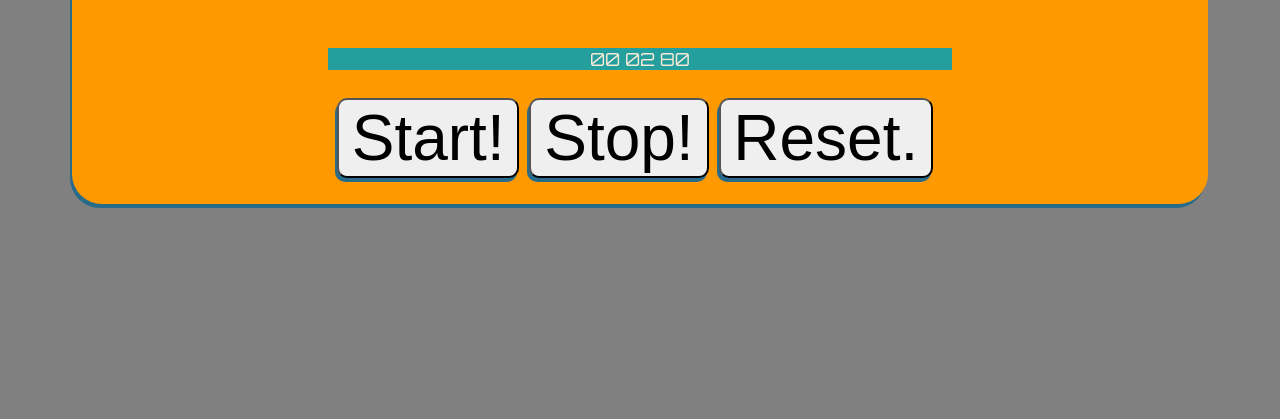
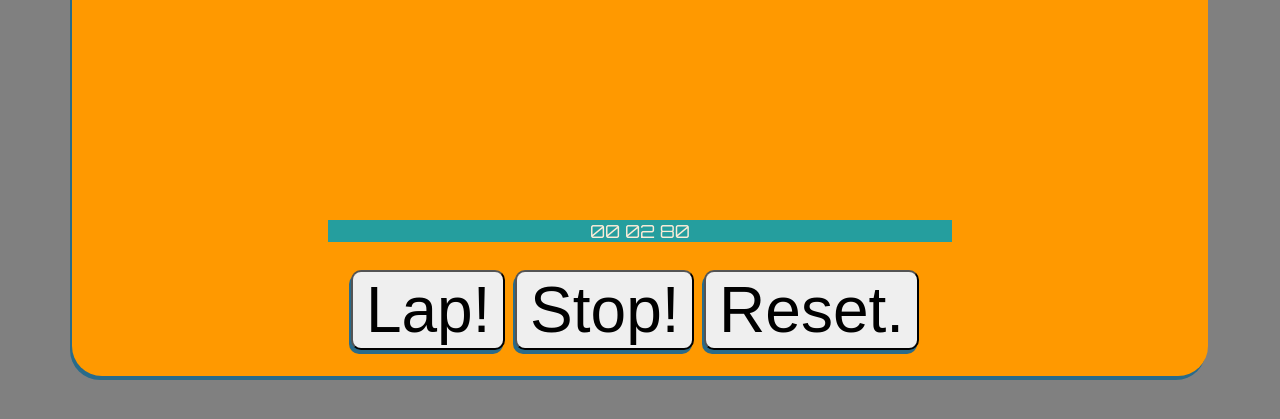
Before and after one commit to ryansonofwilliam/RyzoTestPage, a plain HTML site: page stopwatch/stopwatch.html in a window 1280 px wide. Both pictures are taken after a click on the button "Start!". Shown: the part 343-762 px from the top of the page. Drawn offline with Linux system fonts and the light colour scheme.

Commit message:
Added lap functionality to stopwatch

```diff
--- a/stopwatch/script.js
+++ b/stopwatch/script.js
@@ -1,15 +1,9 @@
 var container = document.getElementById("stop_watch_container");
-current_number = 00;
-
-const resizeOps = () => {
-  document.documentElement.style.setProperty(
-    "--vh",
-    window.innerHeight * 0.01 + "px"
-  );
-};
-
-resizeOps();
-window.addEventListener("resize", resizeOps);
+var current_number = 00;
+var interval;
+var minutes = 0;
+var seconds = 0;
+var lap_number = 0;
 
 //Set the Title
 var title = document.createElement("p");
@@ -22,6 +16,14 @@ var description = document.createElement("p");
 description.setAttribute("class", "description");
 description.innerText = "Vanilla JS Stopwatch";
 container.appendChild(description);
+
+//Create text box for lap times
+var lap_time_container = document.createElement("div");
+var lap_time_list = document.createElement("ul");
+lap_time_container.setAttribute("class", "lap_time_container");
+lap_time_list.setAttribute("class", "lap_time_list");
+lap_time_container.appendChild(lap_time_list);
+container.appendChild(lap_time_container);
 
 //Create a counter container and contents
 var counter_container = document.createElement("div");
@@ -49,32 +51,62 @@ buttons.appendChild(startbtn);
 buttons.appendChild(stopbtn);
 buttons.appendChild(resetbtn);
 
-var interval;
-var minutes = 0;
-var seconds = 0;
-
-// const minute = 1000 * 60;
-// const hour = minute * 60;
-// const day = hour * 24;
-// const year = day * 365;
-
 //Create a timer to start counting when start button is pressed, and reacts properly
 //to the stop and reset buttons
+var start_flag = false;
 
 startbtn.onclick = function () {
-  clearInterval(interval);
-  interval = setInterval(adder, 10);
+  // Activates only if the flag is set to true and the timer is running
+  if (start_flag == true) {
+    lap_number++;
+    var saved_lap = document.createElement("li");
+    saved_lap.innerText =
+      lap_number +
+      ". " +
+      displayminutes +
+      ":" +
+      displayseconds +
+      ":" +
+      displaymillis;
+    lap_time_list.insertBefore(saved_lap, lap_time_list.firstChild);
+    // lap_time_list.appendChild(saved_lap);
+    stopbtn.onclick = function () {
+      clearInterval(interval);
+      start_flag = false;
+      startbtn.innerText = "Start!";
+      return;
+    };
+  }
+  // Activates whenever the timer is stopped
+  if (start_flag == false) {
+    clearInterval(interval);
+    interval = setInterval(adder, 10);
+    startbtn.innerText = "Lap!";
+    start_flag = true;
+  }
 };
 
+// Stops the timer
 stopbtn.onclick = function () {
   clearInterval(interval);
+  //Add lap functionality
+  start_flag = false;
+  startbtn.innerText = "Start!";
 };
+
+// resets the time
 resetbtn.onclick = function () {
   clearInterval(interval);
   current_number = 00;
   seconds = 00;
   minutes = 00;
   displayed_number.innerHTML = "Cleared";
+  //Add lap functionality
+  startbtn.innerText = "Start!";
+  start_flag = false;
+  //Add lap-time reset.
+  lap_time_list.innerHTML = "";
+  lap_number = 0;
 };
 
 function adder() {
@@ -84,7 +116,7 @@ function adder() {
     current_number = 00;
     seconds++;
   }
-  if (seconds > 60) {
+  if (seconds >= 60) {
     seconds = 0;
     minutes++;
   }
@@ -105,6 +137,6 @@ function adder() {
     displayminutes = minutes;
   }
 
-  displayed_number.innerHTML =
+  displayed_number.innerText =
     displayminutes + " " + displayseconds + " " + displaymillis;
 }
--- a/stopwatch/style.css
+++ b/stopwatch/style.css
@@ -58,3 +58,17 @@ body {
 .counter_container p {
   font-size: 50px;
 }
+
+.lap_time_list {
+  padding-left: 0;
+  list-style: none;
+  width: auto;
+  height: 12vw;
+  text-align: center;
+  overflow: auto;
+  align-items: center;
+  justify-content: center;
+  align-self: center;
+  font-size: 15px;
+  font-family: "Orbitron", sans-serif;
+}
```
